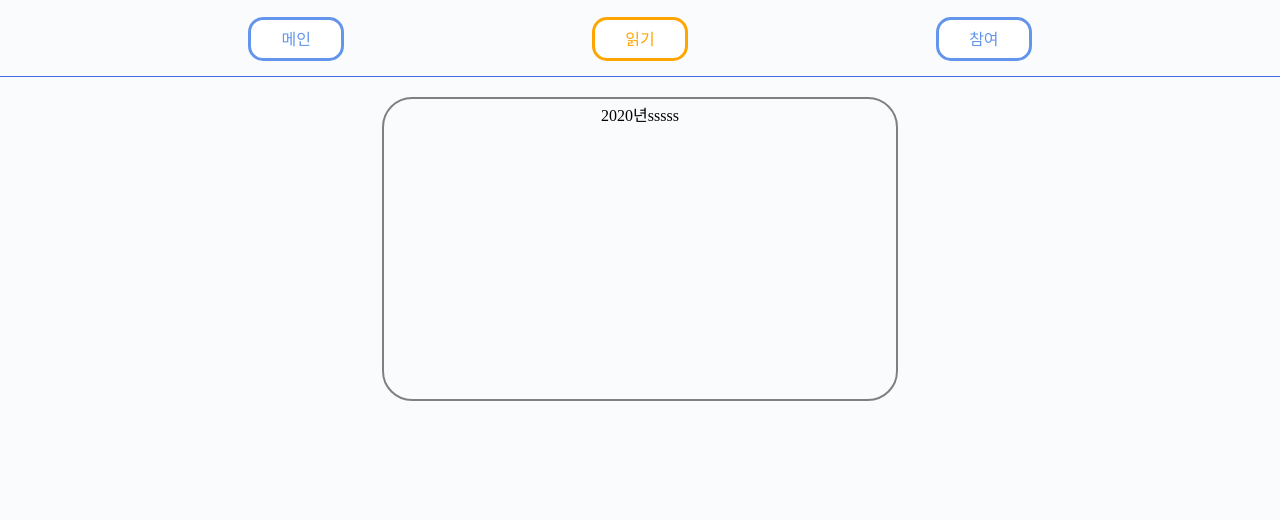
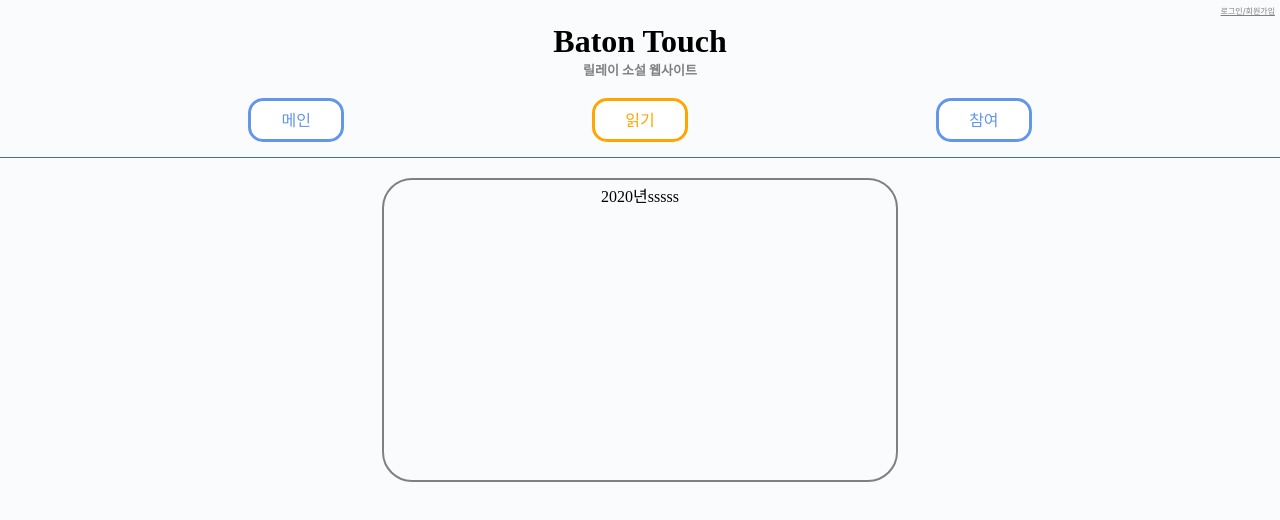
Before and after one commit to hagukin/BatonTouch, a React (Create React App) app in the folder frontend/: page / in a window 1280 px wide. Shown: the top 520 px of the page. Built offline with nearby package versions, Linux system fonts and the light colour scheme.

Commit message:
header title,login html,css

```diff
--- a/frontend/src/new_components/Header/Header.css
+++ b/frontend/src/new_components/Header/Header.css
@@ -1,3 +1,80 @@
 header {
   border-bottom: solid 1px royalblue;
 }
+
+.titleName{
+  text-align: center;
+  margin-bottom: 0px;
+  margin-top: 3px;
+  font-family: 'Permanent Marker', cursive;
+}
+
+.subtitleName{
+  text-align: center;
+  font-size: 13px;
+  color: gray;
+  margin-top: 0px;
+  margin-bottom: 2px;
+}
+
+.accountInfo{
+  height: 20px;
+  overflow: visible;
+}
+
+.login{
+  display: flex;
+  flex-wrap: nowrap;
+  flex-direction: column;
+  align-items: flex-end;
+  overflow: visible;
+}
+
+.loginText{
+  font-size: 8px;
+  color: gray;
+  margin-top: 5px;
+  margin-right: 5px;
+}
+
+.loginPage{
+  visibility: hidden;
+  margin-top: 10px;
+  border: solid 2px skyblue;
+  border-radius: 5px;
+  padding: 2px 10px;
+  width: 170px;
+  z-index: 1;
+
+  display: flex;
+  align-items: center;
+  justify-content: center;
+  flex-wrap: wrap;
+}
+
+.loginPage:hover{
+  visibility: visible;
+}
+
+.loginPage:focus{
+  visibility: visible;
+}
+
+.loginText:focus ~ .loginPage{
+  visibility: visible;
+}
+
+
+
+.loginPage span{
+  flex-basis: 100%;
+  margin: 2px 0px;
+}
+
+.loginPage input{
+  flex-basis: 100%;
+  margin: 2px 0px;
+}
+
+
+@import url('https://fonts.googleapis.com/css2?family=Permanent+Marker&display=swap');
--- a/frontend/src/new_components/Header/Header.jsx
+++ b/frontend/src/new_components/Header/Header.jsx
@@ -5,7 +5,19 @@ class Header extends React.Component {
   render() {
     return (
       <header>
-        {/* <h1>BattonTouch</h1> */}
+        <div className="accountInfo">
+          <div className="login">
+            <a className="loginText" href="#">로그인/회원가입</a>
+            <div className="loginPage">
+              <span>ID : </span><input></input>
+              <span>PW : </span><input></input>
+            </div>
+          </div>
+        </div>
+        <hgroup className="titleWrapper">
+          <h1 className="titleName">Baton Touch</h1>
+          <h2 className="subtitleName">릴레이 소설 웹사이트</h2>
+        </hgroup>
         <Nav />
       </header>
     );
```
Also changed, not shown: 1 other file (tests, documents, lock files or other folders).
